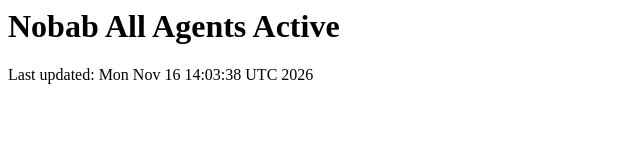
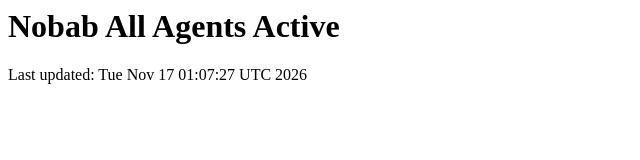
Before and after one commit to gausur/Nobab_Apex_Factory, a plain HTML site: page index.html in a window 1280 px wide. Shown: the full height of the page, 0-640 px from the left. Drawn offline with Linux system fonts and the light colour scheme.

Commit message:
dashboard update

```diff
--- a/index.html
+++ b/index.html
@@ -1 +1 @@
-<html><body><h1>Nobab All Agents Active</h1><p>Last updated: Mon Nov 16 14:03:38 UTC 2026</p></body></html>
+<html><body><h1>Nobab All Agents Active</h1><p>Last updated: Tue Nov 17 01:07:27 UTC 2026</p></body></html>
```
